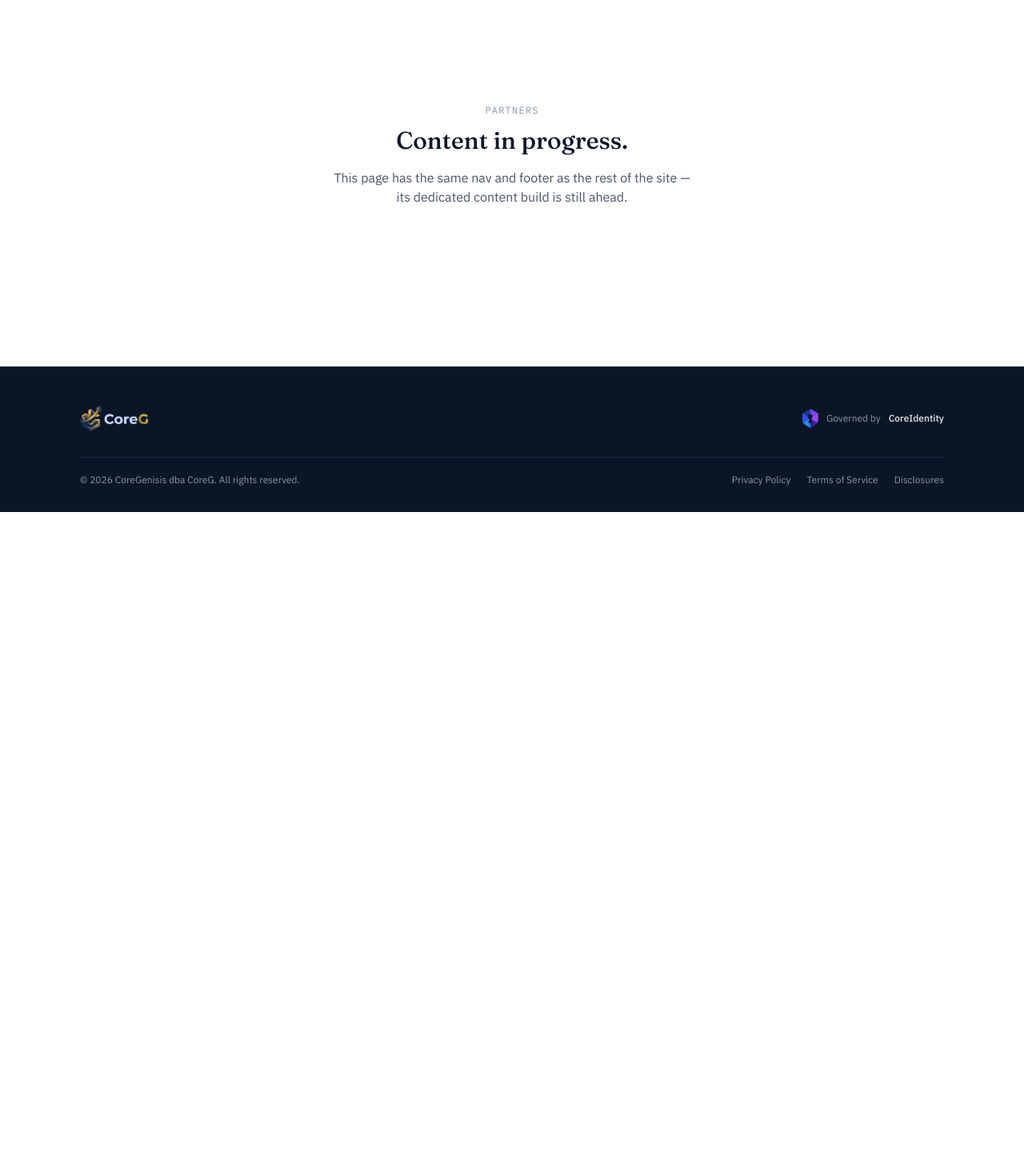
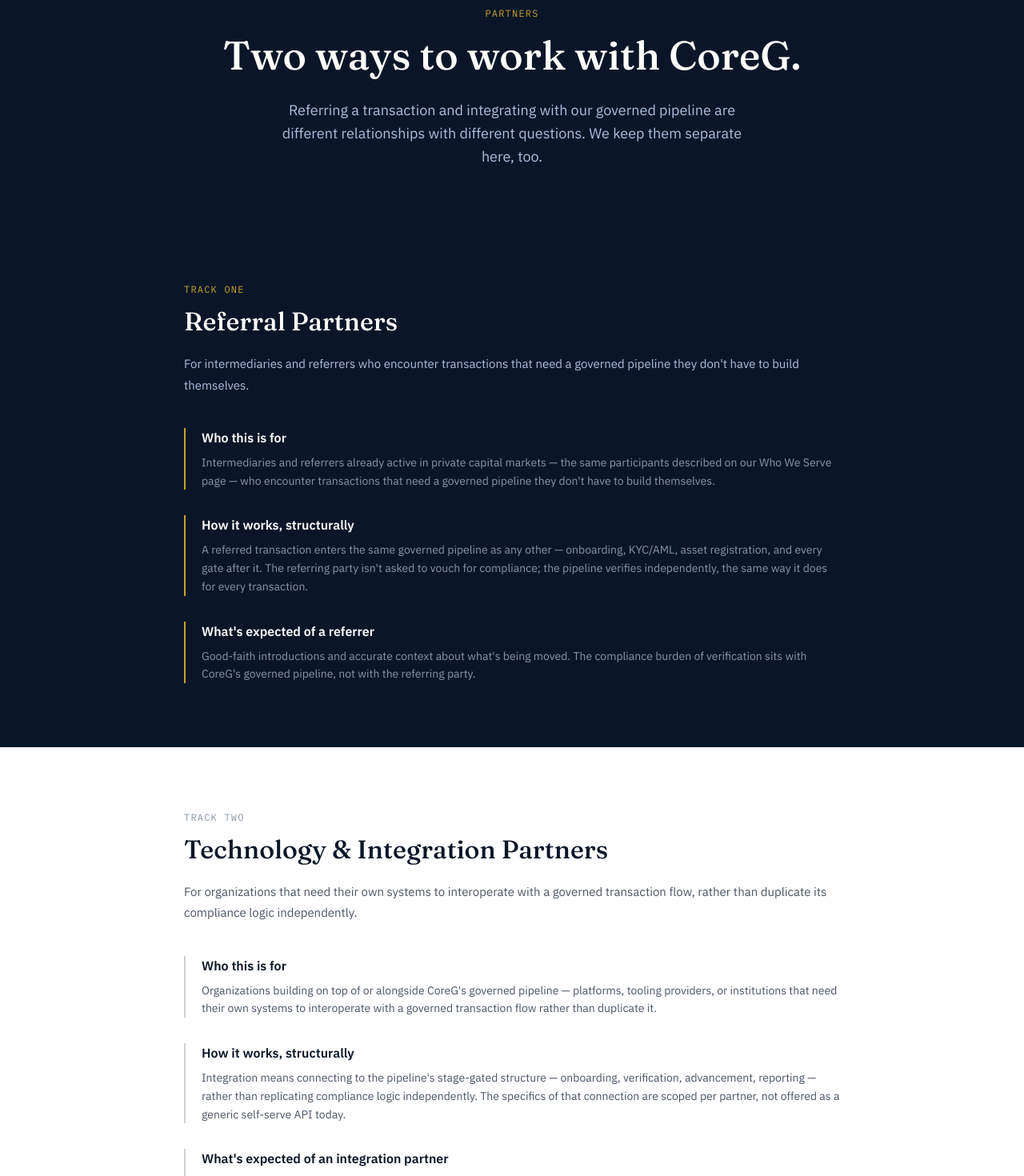
Before and after one commit to CoreGAdmin/coregenisis-site, a React (Vite) app: page /partners in a window 1280 px wide. Shown: the part 160-1630 px from the top of the page at 80% size. Before the commit the page ends 800 px from the top, so only its background shows below. Built offline with nearby package versions, Linux system fonts and the light colour scheme.

Commit message:
feat: real Partners page (2 tracks: referral, integration)

```diff
--- /dev/null
+++ b/src/data/partnersContent.js
@@ -0,0 +1,34 @@
+// Two distinct partnership tracks — deliberately not blended into one pitch,
+// since referrers and integration partners ask different questions and want
+// different proof points. Structural language only: describes what each
+// arrangement IS, not invented numbers (commission %, API specifics) we
+// haven't confirmed yet.
+export const REFERRAL_POINTS = [
+  {
+    label: "Who this is for",
+    detail: "Intermediaries and referrers already active in private capital markets — the same participants described on our Who We Serve page — who encounter transactions that need a governed pipeline they don't have to build themselves.",
+  },
+  {
+    label: "How it works, structurally",
+    detail: "A referred transaction enters the same governed pipeline as any other — onboarding, KYC/AML, asset registration, and every gate after it. The referring party isn't asked to vouch for compliance; the pipeline verifies independently, the same way it does for every transaction.",
+  },
+  {
+    label: "What's expected of a referrer",
+    detail: "Good-faith introductions and accurate context about what's being moved. The compliance burden of verification sits with CoreG's governed pipeline, not with the referring party.",
+  },
+];
+
+export const INTEGRATION_POINTS = [
+  {
+    label: "Who this is for",
+    detail: "Organizations building on top of or alongside CoreG's governed pipeline — platforms, tooling providers, or institutions that need their own systems to interoperate with a governed transaction flow rather than duplicate it.",
+  },
+  {
+    label: "How it works, structurally",
+    detail: "Integration means connecting to the pipeline's stage-gated structure — onboarding, verification, advancement, reporting — rather than replicating compliance logic independently. The specifics of that connection are scoped per partner, not offered as a generic self-serve API today.",
+  },
+  {
+    label: "What's expected of an integration partner",
+    detail: "A defined technical scope and a real use case for connecting to a governed pipeline, established through direct conversation before any integration work begins.",
+  },
+];
--- a/src/pages/Partners.jsx
+++ b/src/pages/Partners.jsx
@@ -1,20 +1,80 @@
 import PageNav from "../components/PageNav.jsx";
 import PageFooter from "../components/PageFooter.jsx";
+import { ComingSoonButton } from "../components/ComingSoonButton.jsx";
+import { REFERRAL_POINTS, INTEGRATION_POINTS } from "../data/partnersContent.js";
+
+function TrackSection({ eyebrow, title, intro, points, bg }) {
+  return (
+    <section className={bg === "dark" ? "bg-navy px-8 py-20" : "bg-white px-8 py-20"}>
+      <div className="max-w-[820px] mx-auto">
+        <div className={`font-mono text-xs tracking-[0.1em] uppercase mb-3 ${bg === "dark" ? "text-gold" : "text-slateLt"}`}>
+          {eyebrow}
+        </div>
+        <h2 className={`font-display text-[28px] sm:text-[32px] font-medium mb-5 leading-tight ${bg === "dark" ? "text-white" : "text-navy"}`}>
+          {title}
+        </h2>
+        <p className={`text-[15px] leading-[1.75] mb-10 ${bg === "dark" ? "text-ice/85" : "text-slate"}`}>
+          {intro}
+        </p>
+        <div className="space-y-8">
+          {points.map((pt) => (
+            <div key={pt.label} className={`border-l-2 pl-5 ${bg === "dark" ? "border-gold" : "border-navy/20"}`}>
+              <h3 className={`text-base font-semibold mb-2 ${bg === "dark" ? "text-white" : "text-navy"}`}>{pt.label}</h3>
+              <p className={`text-[14px] leading-relaxed ${bg === "dark" ? "text-slateLt" : "text-slate"}`}>{pt.detail}</p>
+            </div>
+          ))}
+        </div>
+      </div>
+    </section>
+  );
+}
 
 export default function Partners() {
   return (
-    <div className="font-sans text-navy bg-white min-h-screen flex flex-col">
+    <div className="font-sans text-navy bg-white">
       <PageNav />
-      <div className="flex-1 flex items-center justify-center px-8 py-24 text-center">
-        <div>
-          <div className="font-mono text-xs tracking-[0.1em] text-slateLt uppercase mb-3">Partners</div>
-          <h1 className="font-display text-3xl font-medium text-navy mb-4">Content in progress.</h1>
-          <p className="text-slate max-w-md mx-auto">
-            This page has the same nav and footer as the rest of the site — its dedicated
-            content build is still ahead.
+
+      {/* HERO — splits the two tracks immediately, before either gets detail */}
+      <section className="bg-navy px-8 pt-20 pb-16 text-center">
+        <div className="max-w-[780px] mx-auto">
+          <div className="font-mono text-xs tracking-[0.1em] text-gold uppercase mb-4">Partners</div>
+          <h1 className="font-display text-[clamp(32px,4.5vw,50px)] font-medium leading-[1.15] text-white mb-6">
+            Two ways to work with CoreG.
+          </h1>
+          <p className="text-lg text-ice/85 max-w-[600px] mx-auto leading-relaxed">
+            Referring a transaction and integrating with our governed pipeline are different
+            relationships with different questions. We keep them separate here, too.
           </p>
         </div>
-      </div>
+      </section>
+
+      <TrackSection
+        bg="dark"
+        eyebrow="Track One"
+        title="Referral Partners"
+        intro="For intermediaries and referrers who encounter transactions that need a governed pipeline they don't have to build themselves."
+        points={REFERRAL_POINTS}
+      />
+
+      <TrackSection
+        bg="light"
+        eyebrow="Track Two"
+        title="Technology & Integration Partners"
+        intro="For organizations that need their own systems to interoperate with a governed transaction flow, rather than duplicate its compliance logic independently."
+        points={INTEGRATION_POINTS}
+      />
+
+      {/* CLOSING CTA */}
+      <section className="bg-mist px-8 py-16 text-center border-t border-[#E2E8F0]">
+        <div className="max-w-[600px] mx-auto">
+          <h2 className="font-display text-2xl font-medium text-navy mb-4">Not sure which track fits?</h2>
+          <p className="text-[15px] text-slate mb-8">
+            Tell us what you're trying to do — we'll point you to the right conversation.
+          </p>
+          <ComingSoonButton className="inline-block bg-navy text-white text-[15px] font-semibold px-8 py-3.5 rounded cursor-pointer">Request Access</ComingSoonButton>
+        </div>
+      </section>
+
       <PageFooter />
     </div>
   );
```
